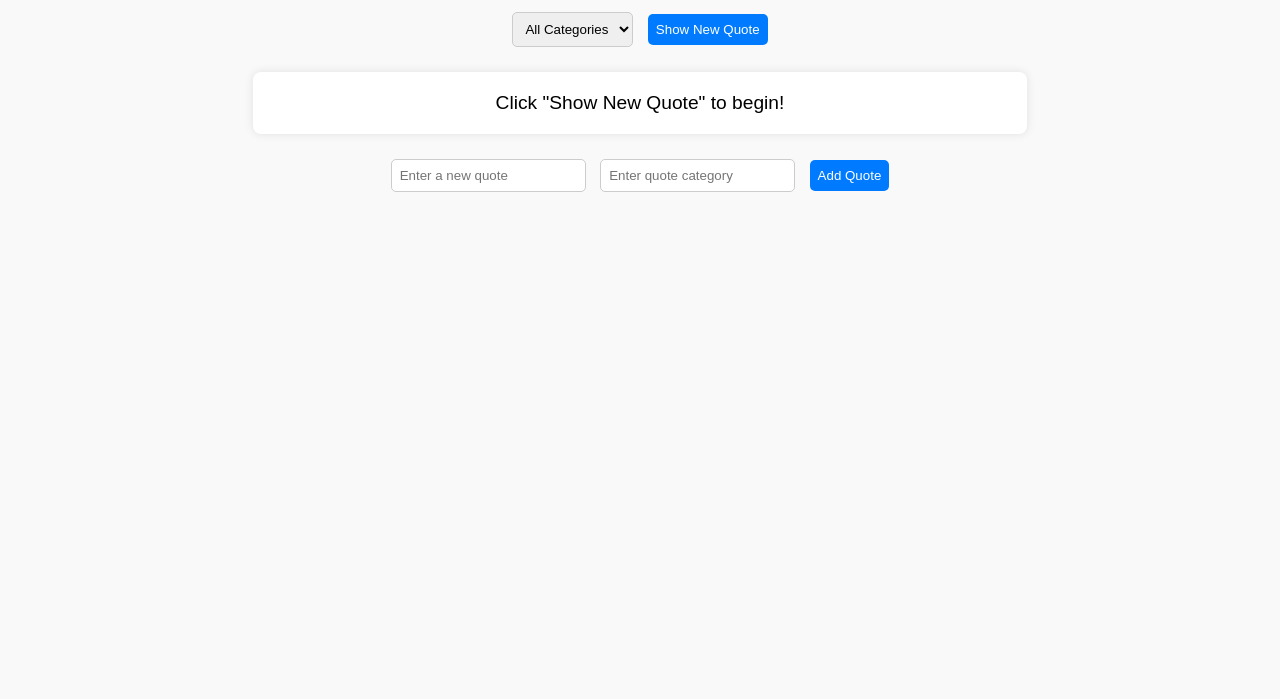
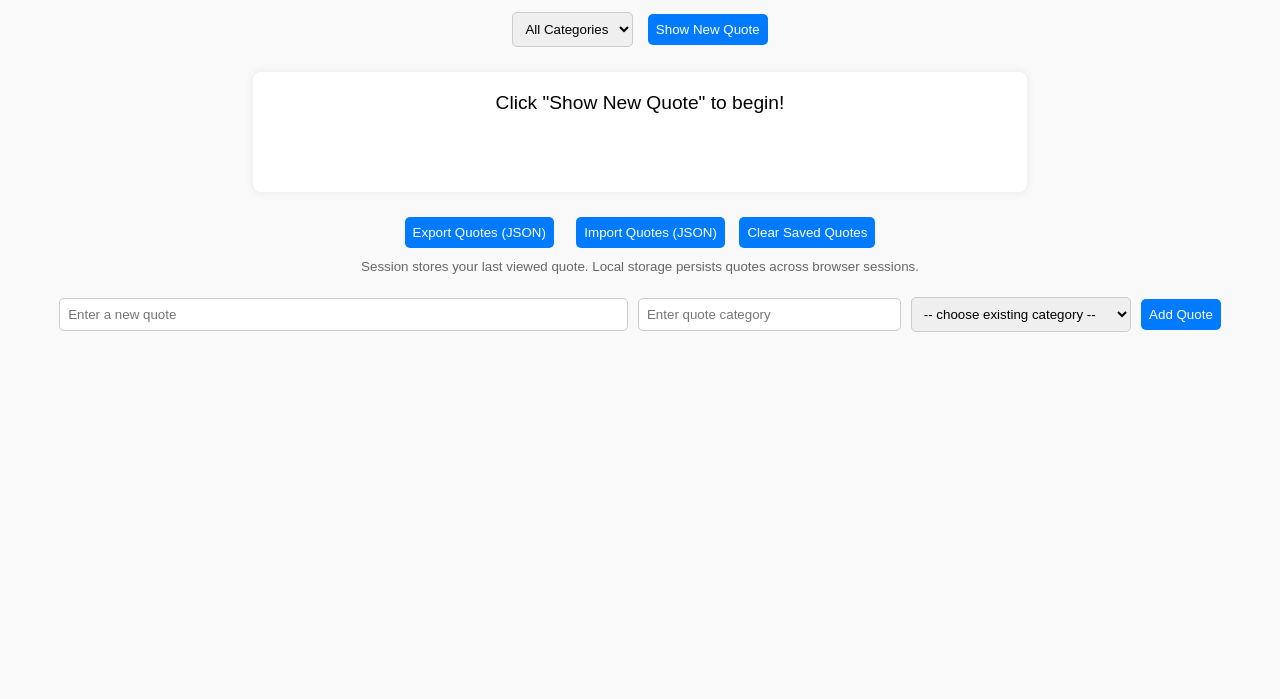
Before and after one commit to Gab7by/alx_fe_javascript, a plain HTML site: page dom-manipulation/index.html in a window 1280 px wide. Shown: the part 101-800 px from the top of the page. Drawn offline with Linux system fonts and the light colour scheme.

Commit message:
dom1
Updated meta tags and title for clarity. Enhanced styling and added controls for exporting, importing, and clearing quotes.

```diff
--- a/dom-manipulation/index.html
+++ b/dom-manipulation/index.html
@@ -1,68 +1,47 @@
 <!DOCTYPE html>
 <html lang="en">
 <head>
-  <meta charset="UTF-8" />
-  <meta name="viewport" content="width=device-width, initial-scale=1.0" />
-  <title>Dynamic Quote Generator</title>
+  <meta charset="utf-8" />
+  <meta name="viewport" content="width=device-width,initial-scale=1" />
+  <title>Dynamic Quote Generator (with Storage & JSON)</title>
   <style>
-    body {
-      font-family: Arial, sans-serif;
-      text-align: center;
-      padding: 20px;
-      background: #f9f9f9;
-    }
-
-    h1 {
-      color: #333;
-    }
-
-    #quoteDisplay {
-      margin: 20px auto;
-      padding: 20px;
-      width: 60%;
-      background: #fff;
-      border-radius: 8px;
-      box-shadow: 0 0 10px rgba(0,0,0,0.1);
-      font-size: 1.2em;
-    }
-
-    select, input, button {
-      padding: 8px;
-      margin: 5px;
-      border-radius: 5px;
-      border: 1px solid #ccc;
-    }
-
-    button {
-      cursor: pointer;
-      background-color: #007bff;
-      color: white;
-      border: none;
-    }
-
-    button:hover {
-      background-color: #0056b3;
-    }
+    body { font-family: Arial, sans-serif; text-align: center; padding: 20px; background:#f9f9f9; }
+    #quoteDisplay { margin:20px auto; padding:20px; width:60%; background:#fff; border-radius:8px; box-shadow:0 0 10px rgba(0,0,0,0.08); font-size:1.2em; min-height:80px; }
+    select, input, button { padding:8px; margin:5px; border-radius:5px; border:1px solid #ccc; }
+    button { cursor:pointer; background:#007bff; color:white; border:none; }
+    button:hover{ background:#0056b3; }
+    #addQuoteContainer { margin-top:18px; }
+    #controls { margin-top: 12px; }
+    #message { margin-top:12px; color:#064; font-weight:600; }
+    #error { margin-top:12px; color:#a00; font-weight:600; }
+    small { color:#666; display:block; margin-top:6px; }
   </style>
 </head>
 <body>
   <h1>Dynamic Quote Generator</h1>
 
-  <!-- Category Selection -->
   <div>
     <select id="categorySelect"></select>
     <button id="newQuote">Show New Quote</button>
   </div>
 
-  <!-- Quote Display Area -->
   <div id="quoteDisplay">Click "Show New Quote" to begin!</div>
 
-  <!-- Add New Quote Section -->
-  <div>
-    <input id="newQuoteText" type="text" placeholder="Enter a new quote" />
-    <input id="newQuoteCategory" type="text" placeholder="Enter quote category" />
-    <button id="addQuoteBtn">Add Quote</button>
+  <!-- actions: export/import/clear -->
+  <div id="controls">
+    <button id="exportBtn">Export Quotes (JSON)</button>
+    <label style="display:inline-block; margin-left:8px;">
+      <input type="file" id="importFile" accept=".json" style="display:none" />
+      <button id="importBtn">Import Quotes (JSON)</button>
+    </label>
+    <button id="clearStorageBtn" title="Clear saved quotes">Clear Saved Quotes</button>
   </div>
+  <small>Session stores your last viewed quote. Local storage persists quotes across browser sessions.</small>
+
+  <div id="addQuoteContainer"></div>
+
+  <div id="message" aria-live="polite"></div>
+  <div id="error" aria-live="assertive"></div>
 
   <script src="script.js"></script>
 </body>
```
